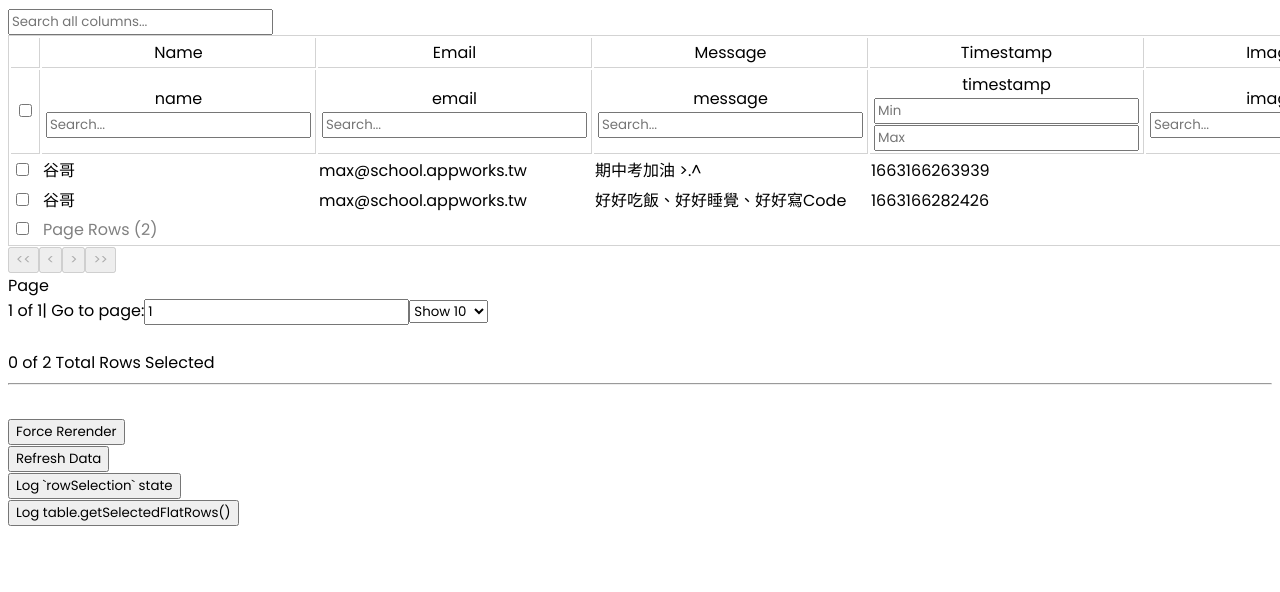
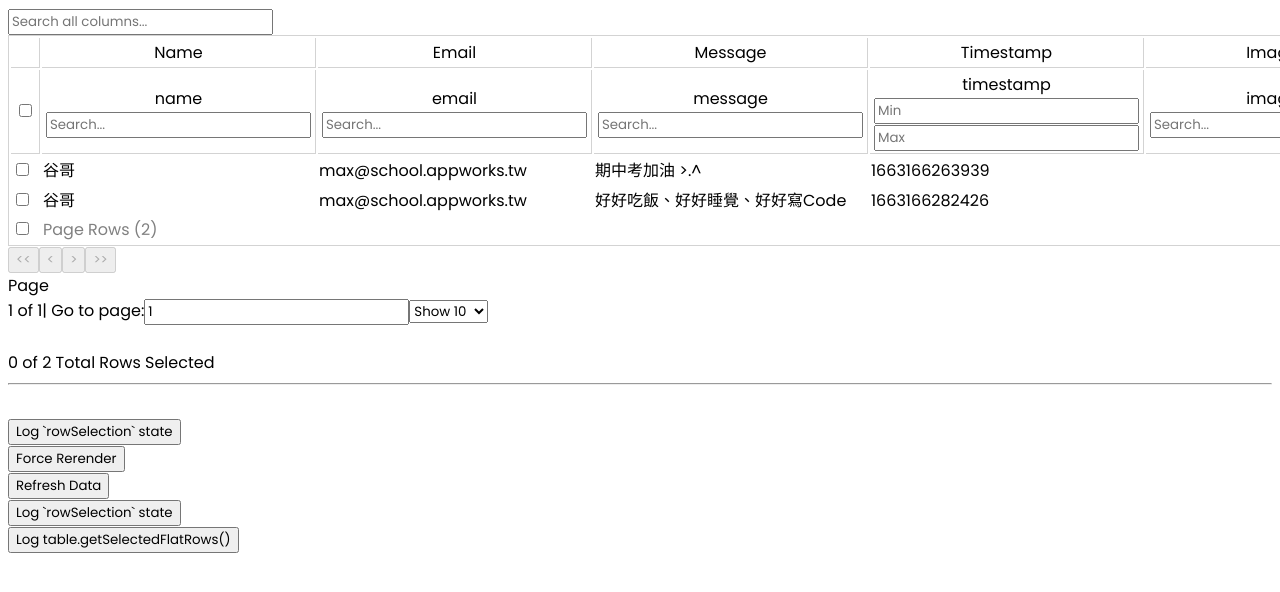
Before and after one commit to himyjan/Front-End-Class-Midterm, a React (Create React App) app: page /messages in a window 1280 px wide. Shown: the top 592 px of the page. Built offline with nearby package versions, Linux system fonts and the light colour scheme; data requests are answered from the project's data file.

Commit message:
add delete

```diff
--- a/src/pages/Messages.tsx
+++ b/src/pages/Messages.tsx
@@ -31,6 +31,14 @@ function Messages({ className }: Props) {
   function getJsonServerRecord() {
     axios.get(`${baseURL}`).then((response) => {
       setData(response.data);
+    });
+  }
+
+  function deleteJsonServerRecord(ids: string[]) {
+    ids.forEach(id => {
+      axios.delete(`${baseURL}/${id}`).then((response) => {
+        setData(response.data);
+      });
     });
   }
 
@@ -74,7 +82,7 @@ function Messages({ className }: Props) {
           },
         ],
       },
-       {
+      {
         header: 'Email',
         footer: (props) => props.column.id,
         columns: [
@@ -283,6 +291,14 @@ function Messages({ className }: Props) {
         <div>
           <button
             className="border rounded p-2 mb-2"
+            onClick={() => deleteJsonServerRecord(Object.keys(rowSelection))}
+          >
+            Log `rowSelection` state
+          </button>
+        </div>
+        <div>
+          <button
+            className="border rounded p-2 mb-2"
             onClick={() => rerender()}
           >
             Force Rerender
```
